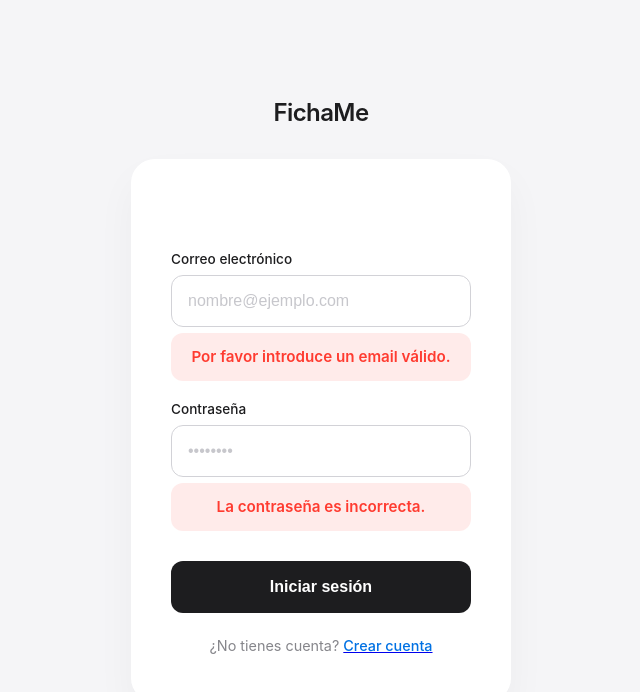
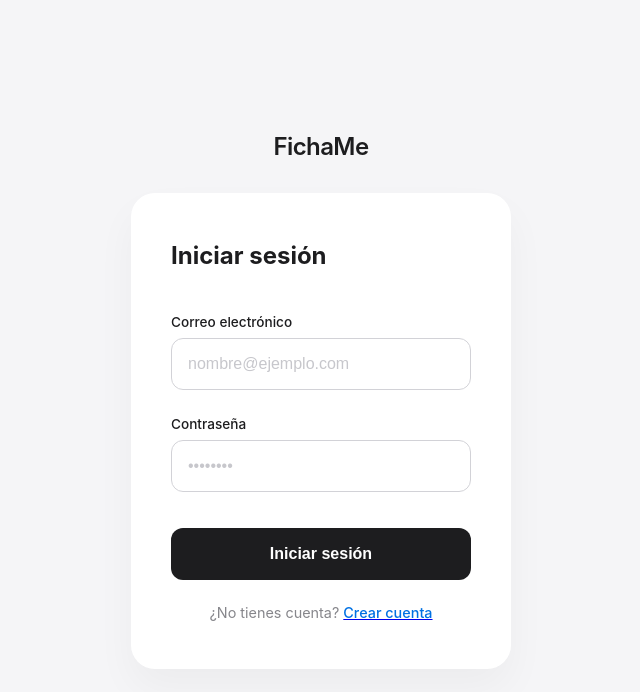
Before and after one commit to Joaaan09/fichame, a React app in the folder frontend/: page / in a window 1280 px wide. Shown: the top 692 px of the page, without its empty margins (319-959 px from the left). Built offline with nearby package versions, Linux system fonts and the light colour scheme; the HTML template or start-up script is replaced by a standard one.

Commit message:
feat: Add a header to the login form and rename the error message CSS class to `field-error`.

```diff
--- a/frontend/src/assets/css/index.css
+++ b/frontend/src/assets/css/index.css
@@ -156,17 +156,16 @@ body {
     background-color: rgba(255, 59, 48, 0.03);
 }
 
-.error-msg {
+.field-error {
     font-size: 0.75rem;
     color: var(--error-red);
     margin-top: 6px;
     height: 0px;
     overflow: hidden;
     transition: height 0.3s ease;
-
 }
 
-.input-field.error+.error-msg {
+.input-field.error+.field-error {
     height: 18px;
 }
 
--- a/frontend/src/components/user/Login.jsx
+++ b/frontend/src/components/user/Login.jsx
@@ -52,6 +52,9 @@ export const Login = () => {
 
     return (
         <div id="loginForm" className="form-wrapper fade-in">
+            <div className="form-header">
+                <h2>Iniciar sesión</h2>
+            </div>
             {login && (
                 <strong
                     className={`alert ${login === "login"
@@ -72,13 +75,13 @@ export const Login = () => {
                 <div className="input-group">
                     <label className="input-label">Correo electrónico</label>
                     <input type="email" name="email" className="input-field" placeholder="nombre@ejemplo.com" id="loginEmail" required onChange={changed} />
-                    <div className="error-msg">Por favor introduce un email válido.</div>
+                    <div className="field-error">Por favor introduce un email válido.</div>
                 </div>
 
                 <div className="input-group">
                     <label className="input-label">Contraseña</label>
                     <input type="password" name="password" className="input-field" placeholder="••••••••" id="loginPass" onChange={changed} required />
-                    <div className="error-msg">La contraseña es incorrecta.</div>
+                    <div className="field-error">La contraseña es incorrecta.</div>
                 </div>
 
                 <button type="submit" className="btn-primary">Iniciar sesión</button>
```
